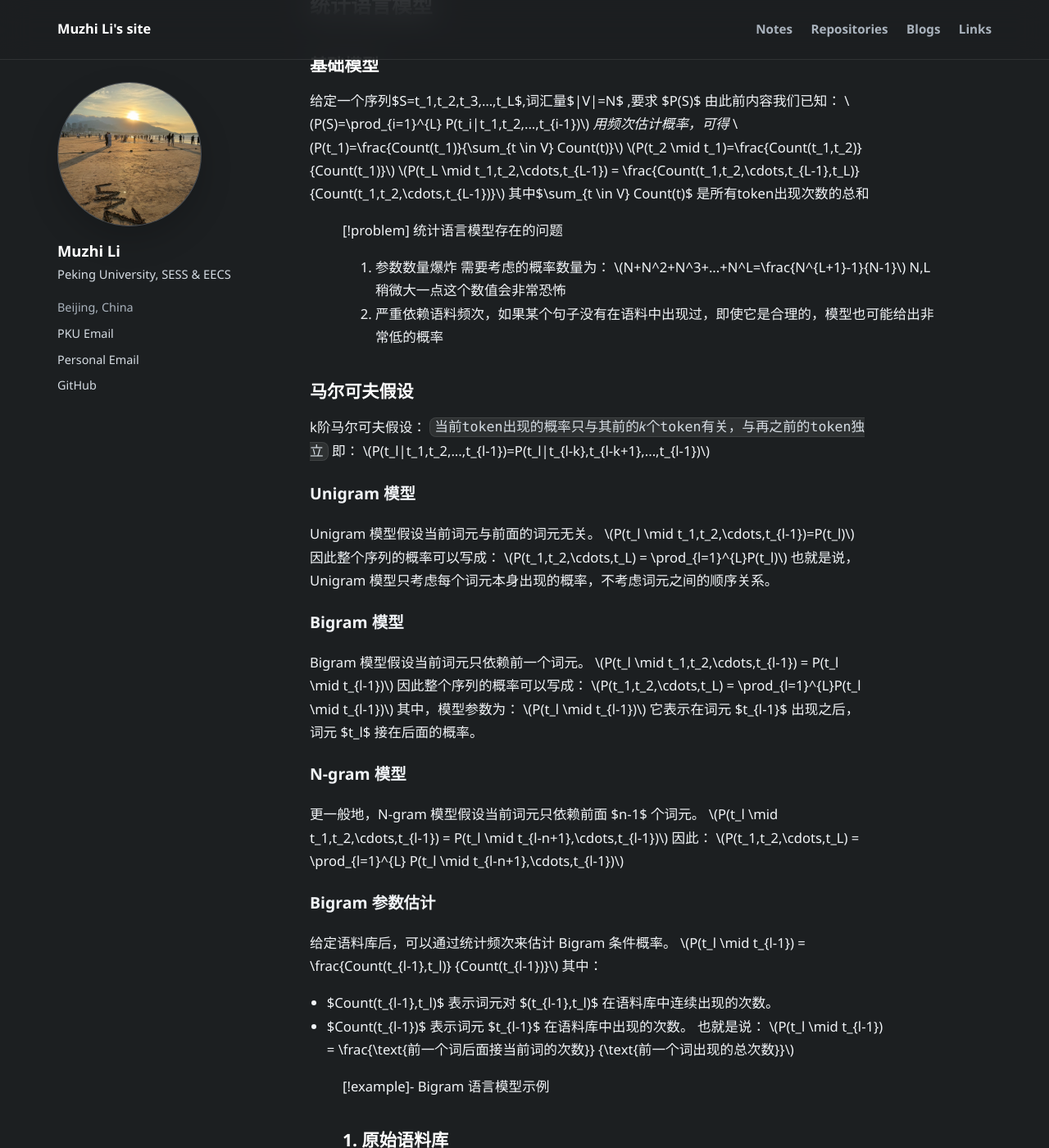
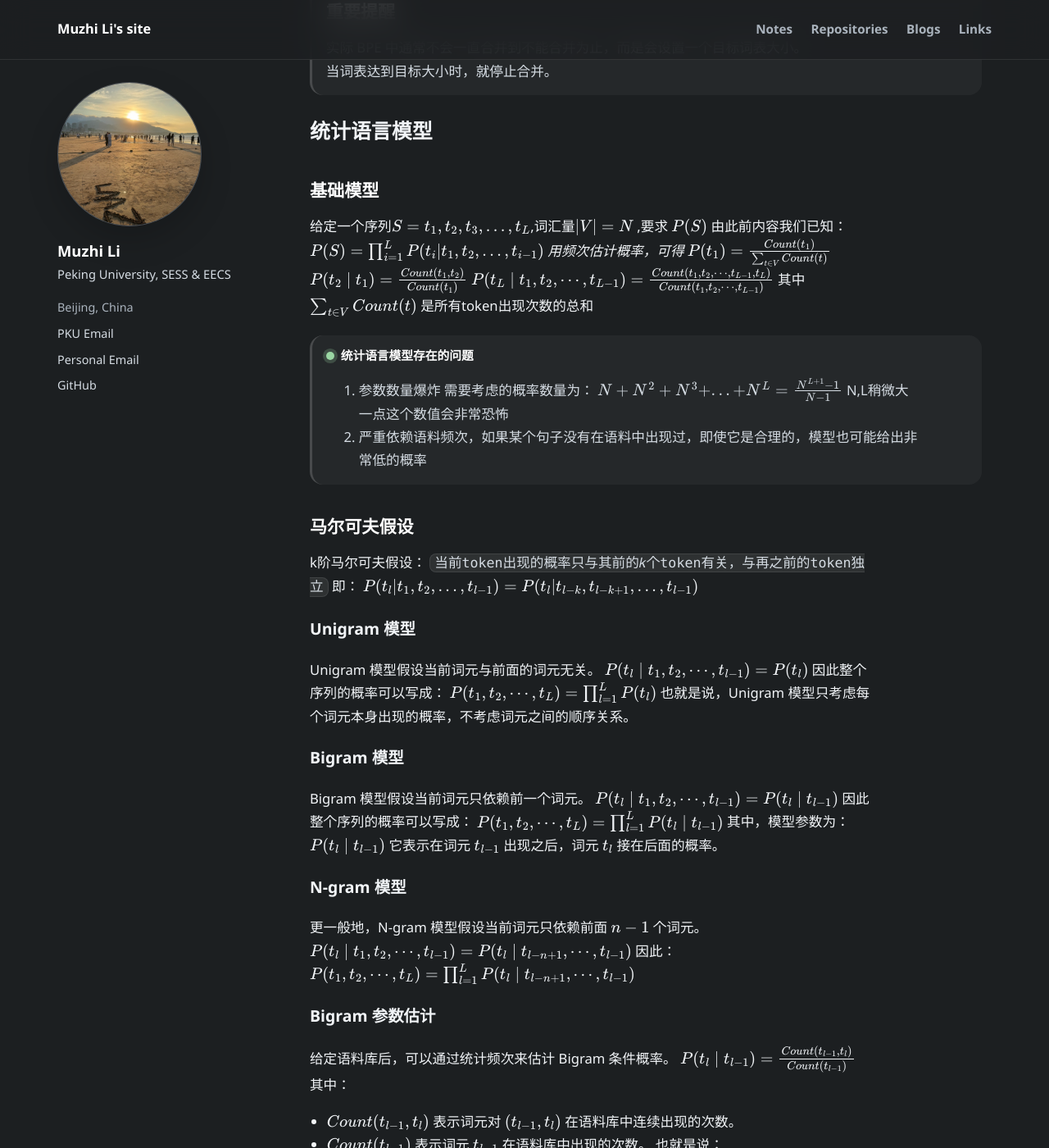
Before and after one commit to GabrielMu2006/GabrielMu2006.github.io, a Jekyll site: the page built from _Notes/large-models-foundations-frontiers-lecture-1.md, in a window 1280 px wide and 1400 px high, scrolled down 13977 px. Shown: the whole window at 82% size. Built offline with Jekyll 4.4.1, drawn with Linux system fonts in a browser that asks for light colours; some of the changed text lies outside the part shown.

Commit message:
Support Obsidian callouts and math notes

```diff
--- a/_Notes/large-models-foundations-frontiers-lecture-1.md
+++ b/_Notes/large-models-foundations-frontiers-lecture-1.md
@@ -17,6 +17,7 @@ status: "Published"
 - **讨论问题**：中文 BPE 的局限，以及 N-gram 模型的不足。
 
 # 课程介绍
+
 ## 参考资料
 - 《Speech and Language Processing》(Daniel Jurafsky and James H. Martin)
   https://probml.github.io/pml-book/book1.html
@@ -26,30 +27,38 @@ status: "Published"
   https://web.stanford.edu/class/cs224n/index.html
 - Natural Language Processing (Princeton COS 484)
   https://nlp.cs.princeton.edu/cos484/
+
 # 大模型发展史
+
 ## 学术流派
 - 符号主义
 - 连接主义（目前主流）
 - 行为主义
+
 ## 神经网络
 1. 人工神经元：模型参数固定，没有学习能力
 2. 感知器：具有学习能力；无法解决非线性可分问题
 3. **多层感知器**：可以解决非线形可分问题；可以利用*反向传播*算法进行训练
 4. 卷积神经网络（CNN）：常应用于视觉处理
 5. 循环神经网络（RNN）：常应用于自然语言处理
+
 # 大模型
 1. **Transformer**：2017年提出，新一代深度学习的基础模型
 2. 大语言模型：2018：GPT-1,BERT
 3. 视觉大模型：2020：ViT
 4. 多模态大模型：2021：CLIP
+
 # 语言模型
+
 ## 背景
 人工智能的目标之一是实现机器能理解和使用人类语言，完成多项任务：人机对话、自动回答、机器翻译、写作······
 两个基本能力：理解语言，生成语言
+
 ## 基本概念
 语言模型（Language Model），通过计算文本的生成概率来理解和生成文本，也称概率语言模型（Probabilistic Language Model）
 词元（token）：可以是词组、词、子词（词的一部分）、标点符号、甚至是字母
 用token序列表示文本，便于计算机处理
+
 > [! important]
 > 给定一个句子
 >  $$S=w_1,w_2,w_3,...,w_n$$
@@ -65,18 +74,23 @@ status: "Published"
 2. 神经语言模型
 
 ## 分词（Tokenization）
+
 ### 定义：
 将连续的文本字符串切分成一个个token的过程
+
 ### 作用：
 自然语言是连续的符号序列，但是神经网络需要输入数值。因此，需要先把文本拆成一个个基本单元，再把这些单元转换成数字。
+
 ### 词级分词
 依据空格和标点进行分词
 优点：语义清晰，结果容易理解
 缺点：需要词典且词表过大（一个词的多种形式都会进入词典），无法处理未登录词，中文分词困难（没有空格）
+
 ### 字符级分词
 将文本拆成单个字母或汉字
 优点：词表较小
 缺点：拆分后的序列过长，丧失了词语的词义信息
+
 ### 子词级分词
 高频词保留为token，低频词拆分成有意义的子词片段
 优点：词表较小（一个词的多种形式会被分成最原始形式+有意义的子词片段），可以处理未登录词，保留一定语义信息
@@ -547,8 +561,9 @@ status: "Published"
 > 当词表达到目标大小时，就停止合并。
 
 # 统计语言模型
+
 ## 基础模型
-给定一个序列$S=t_1,t_2,t_3,...,t_L$,词汇量$|V|=N$ ,要求 $P(S)$
+给定一个序列$S=t_1,t_2,t_3,...,t_L$,词汇量$\lvert V\rvert=N$ ,要求 $P(S)$
 由此前内容我们已知：
 $$
 P(S)=\prod_{i=1}^{L} P(t_i|t_1,t_2,...,t_{i-1})
@@ -576,6 +591,7 @@ $$
  >$$
  >N,L稍微大一点这个数值会非常恐怖
  >2. 严重依赖语料频次，如果某个句子没有在语料中出现过，即使它是合理的，模型也可能给出非常低的概率
+
 
 ## 马尔可夫假设
 k阶马尔可夫假设：
@@ -616,6 +632,7 @@ $$
 P(t_l \mid t_{l-1})
 $$
 它表示在词元 $t_{l-1}$ 出现之后，词元 $t_l$ 接在后面的概率。
+
 ### N-gram 模型
 更一般地，N-gram 模型假设当前词元只依赖前面 $n-1$ 个词元。
 $$
@@ -903,6 +920,7 @@ $$
 > 这也是为什么后续需要引入平滑方法，例如 Add-one smoothing。
 
 ## 评估
+
 ### 1. 评估目标
 好的语言模型应该：
 - 给真实、常见、自然的句子更高概率
@@ -911,6 +929,7 @@ $$
 
 > [!important]
 > 测试集不能参与模型训练，否则评估结果不公平。
+
 ### 2. 外部评估
 外部评估是把语言模型放到具体 NLP 任务中测试效果。
 常见任务包括：
@@ -924,10 +943,12 @@ $$
 - 比较耗时
 - 依赖具体任务
 - 不适合快速比较多个语言模型
+
 ### 3. 内部评估
 内部评估不依赖具体任务，而是直接衡量模型在测试语料上的表现。
 常用指标是：
 **困惑度**，即 perplexity。
+
 ### 4. 困惑度
 给定文本：
 $$
@@ -953,9 +974,12 @@ $$
 $$
 
 ## 概率修正
+
 ### 1.问题
 N-grams语言模型只统计训练语料中出现的grams的信息，实际可能的grams远多于训练语料中的grams，很多条件概率值为0，极大限制了模型的泛化能力
+
 ### 2.平滑法
+
 #### 核心思想
 平滑法通过加入虚拟的“伪计数”来调整概率：
 - 给没有出现过的词元组合分配一个非零概率
@@ -964,6 +988,7 @@ N-grams语言模型只统计训练语料中出现的grams的信息，实际可
 代表性方法：
 - 拉普拉斯平滑
 - 利德斯通平滑
+
 #### 拉普拉斯平滑
 拉普拉斯平滑也叫 **加 1 估计（Add-one estimation）**。
 在 Bigram 模型中，原始最大似然估计为：
@@ -983,14 +1008,15 @@ $$
 P(v_i \mid v_j)
 =
 \frac{Count(v_j,v_i)+1}
-{Count(v_j)+|V|}
+{Count(v_j)+\lvert V\rvert}
 $$
 其中：
 - $Count(v_j,v_i)$ 表示 Bigram $(v_j,v_i)$ 出现次数
 - $Count(v_j)$ 表示前一个词 $v_j$ 出现次数
-- $|V|$ 表示词表大小
+- $\lvert V\rvert$ 表示词表大小
 - 分子加 1，表示每个 Bigram 至少出现过一次
-- 分母加 $|V|$，表示给词表中每个词都补了 1 次计数
+- 分母加 $\lvert V\rvert$，表示给词表中每个词都补了 1 次计数
+
 #### 利德斯通平滑
 利德斯通平滑是拉普拉斯平滑的推广，也叫 **Add-$\alpha$ smoothing**。
 它不是固定加 1，而是加一个参数 $\alpha$：
@@ -998,12 +1024,13 @@ $$
 P(v_i \mid v_j)
 =
 \frac{Count(v_j,v_i)+\alpha}
-{Count(v_j)+\alpha |V|}
+{Count(v_j)+\alpha \lvert V\rvert}
 $$
 其中：
 - $\alpha=1$ 时，就是拉普拉斯平滑
 - $\alpha=0.5$ 时，在实际应用中常常效果更好
 - $\alpha$ 越小，对原始频次的扰动越弱
+
 > [!note]- 利德斯通平滑的贝叶斯解释
 > 利德斯通平滑可以用贝叶斯方法解释：给概率参数加入一个 **狄利克雷先验**。
 >
@@ -1096,10 +1123,10 @@ $$
 > \sum_k Count(v_j,v_k)=Count(v_j)
 > $$
 >
-> 且词表大小为 $|V|$，所以：
+> 且词表大小为 $\lvert V\rvert$，所以：
 >
 > $$
-> \sum_k \alpha = \alpha |V|
+> \sum_k \alpha = \alpha \lvert V\rvert
 > $$
 >
 > 因此：
@@ -1108,7 +1135,7 @@ $$
 > E[x_i \mid D]
 > =
 > \frac{Count(v_j,v_i)+\alpha}
-> {Count(v_j)+\alpha |V|}
+> {Count(v_j)+\alpha \lvert V\rvert}
 > $$
 >
 > 这正是利德斯通平滑公式：
@@ -1117,10 +1144,11 @@ $$
 > P(v_i \mid v_j)
 > =
 > \frac{Count(v_j,v_i)+\alpha}
-> {Count(v_j)+\alpha |V|}
+> {Count(v_j)+\alpha \lvert V\rvert}
 > $$
 >
 > 直观理解：利德斯通平滑相当于在观察真实语料之前，先假设每个可能的 Bigram 都已经出现了 $\alpha$ 次，从而避免概率为 0。
+
 ### 3.折扣法
 折扣法的核心思想是：**把已经出现过的 n-gram 的概率稍微降低一点，把省出来的概率分配给没有出现过的 n-gram**。
 它不是简单地给所有词都加一个固定伪计数，而是直接调整概率分布。
@@ -1139,6 +1167,7 @@ $$
 插值法的核心思想是：**不只选择一个模型，而是把多个阶数的模型加权混合**。
 
 # 讨论
+
 > [!question] 用 BPE 切分中文有什么问题
 > - 中文不像英文有天然空格，BPE 很难直接知道真正的词边界。
 > - BPE 只根据字符/字节组合的频率合并，不一定符合中文语义，可能把词切碎，也可能把不该合并的字合在一起。
--- a/_sass/academic.scss
+++ b/_sass/academic.scss
@@ -227,6 +227,82 @@ samp {
   background: rgba(255, 255, 255, 0.08);
   color: var(--color-muted-strong);
   padding: 0.08rem 0.32rem;
+}
+
+.page__content blockquote {
+  margin: 1.35rem 0;
+  padding: 0.95rem 1.05rem;
+  border-left: 3px solid var(--color-border-strong);
+  border-radius: var(--radius-soft);
+  background: rgba(255, 255, 255, 0.045);
+  color: var(--color-muted-strong);
+}
+
+.page__content blockquote > :first-child {
+  margin-top: 0;
+}
+
+.page__content blockquote > :last-child {
+  margin-bottom: 0;
+}
+
+.callout {
+  --callout-accent: var(--color-link);
+  --callout-bg: rgba(142, 197, 255, 0.11);
+  --callout-border: rgba(142, 197, 255, 0.42);
+  border-color: var(--callout-border);
+  background:
+    linear-gradient(90deg, var(--callout-bg), rgba(255, 255, 255, 0.035)),
+    rgba(255, 255, 255, 0.035);
+}
+
+.callout__title {
+  display: flex;
+  align-items: center;
+  gap: 0.5rem;
+  margin-bottom: 0.55rem;
+  color: var(--color-heading);
+  font-size: 0.92rem;
+  font-weight: 800;
+  line-height: 1.35;
+}
+
+.callout__title::before {
+  content: "";
+  display: inline-block;
+  width: 0.62rem;
+  height: 0.62rem;
+  border-radius: 50%;
+  background: var(--callout-accent);
+  box-shadow: 0 0 0 4px color-mix(in srgb, var(--callout-accent), transparent 78%);
+  flex: 0 0 auto;
+}
+
+.callout-warning,
+.callout-caution,
+.callout-danger,
+.callout-error {
+  --callout-accent: #f4b86a;
+  --callout-bg: rgba(244, 184, 106, 0.12);
+  --callout-border: rgba(244, 184, 106, 0.42);
+}
+
+.callout-important,
+.callout-note,
+.callout-info,
+.callout-tip {
+  --callout-accent: #8ec5ff;
+  --callout-bg: rgba(142, 197, 255, 0.11);
+  --callout-border: rgba(142, 197, 255, 0.42);
+}
+
+.callout-example,
+.callout-question,
+.callout-problem,
+.callout-help {
+  --callout-accent: #9ad6a3;
+  --callout-bg: rgba(154, 214, 163, 0.11);
+  --callout-border: rgba(154, 214, 163, 0.42);
 }
 
 .page__meta {
--- a/assets/js/main.js
+++ b/assets/js/main.js
@@ -1,3 +1,76 @@
 (function () {
   document.documentElement.classList.add("js");
+
+  function titleFor(type) {
+    var labels = {
+      abstract: "Abstract",
+      bug: "Bug",
+      caution: "Caution",
+      danger: "Danger",
+      error: "Error",
+      example: "Example",
+      failure: "Failure",
+      faq: "FAQ",
+      help: "Help",
+      important: "Important",
+      info: "Info",
+      note: "Note",
+      problem: "Problem",
+      question: "Question",
+      success: "Success",
+      tip: "Tip",
+      todo: "Todo",
+      warning: "Warning"
+    };
+
+    if (labels[type]) {
+      return labels[type];
+    }
+
+    return type.charAt(0).toUpperCase() + type.slice(1).replace(/-/g, " ");
+  }
+
+  function upgradeCallouts() {
+    var quotes = document.querySelectorAll(".page__content blockquote");
+
+    quotes.forEach(function (quote) {
+      var first = quote.firstElementChild;
+
+      if (!first || first.tagName.toLowerCase() !== "p") {
+        return;
+      }
+
+      var text = first.textContent.trimStart();
+      var match = text.match(/^\[!\s*([a-zA-Z-]+)\s*\]([+-]?)(?:\s*(.*))?/);
+
+      if (!match) {
+        return;
+      }
+
+      var type = match[1].toLowerCase();
+      var markerLine = first.textContent.split(/\r?\n/)[0];
+      var customTitle = markerLine
+        .replace(/^\s*\[!\s*[a-zA-Z-]+\s*\][+-]?\s*/, "")
+        .trim();
+      var title = document.createElement("div");
+      var titleText = document.createElement("span");
+      var remainingLines = first.textContent.split(/\r?\n/).slice(1);
+
+      quote.classList.add("callout", "callout-" + type);
+      quote.dataset.callout = type;
+
+      title.className = "callout__title";
+      titleText.textContent = customTitle || titleFor(type);
+      title.appendChild(titleText);
+      quote.insertBefore(title, first);
+
+      if (remainingLines.join("\n").trim()) {
+        first.textContent = remainingLines.join("\n").trimStart();
+      } else {
+        first.remove();
+      }
+    });
+  }
+
+  upgradeCallouts();
 })();
```
Also changed, not shown: _includes/head.html (+13 -0 lines), test/site_structure_test.rb (+25 -0 lines).
